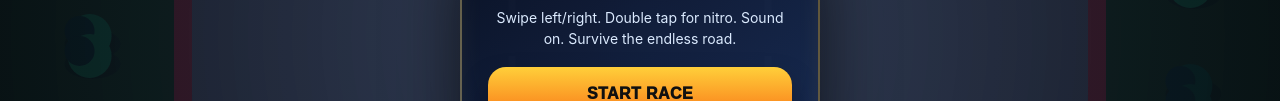
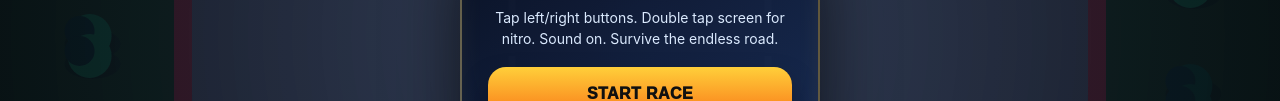
Before and after one commit to jaskrninlove/YumekoRacing, a website: page index.html in a window 1280 px wide. Shown: the part 364-465 px from the top of the page. Drawn offline with Linux system fonts and the light colour scheme.

Commit message:
Update index.html

```diff
--- a/index.html
+++ b/index.html
@@ -10,13 +10,15 @@
 </head>
 <body>
 <canvas id="game"></canvas>
+
 <div id="startScreen" class="screen">
   <div class="panel">
     <h1>🏎 YUMEKO RACING</h1>
-    <p>Swipe left/right. Double tap for nitro. Sound on. Survive the endless road.</p>
+    <p>Tap left/right buttons. Double tap screen for nitro. Sound on. Survive the endless road.</p>
     <button id="startBtn">START RACE</button>
   </div>
 </div>
+
 <div id="gameOverScreen" class="screen hidden">
   <div class="panel">
     <h1>🏁 RACE OVER</h1>
@@ -25,10 +27,12 @@
     <button id="restartBtn" class="dark">RACE AGAIN</button>
   </div>
 </div>
+
 <div id="controls">
-   <button id="leftBtn">◀</button>
-   <button id="rightBtn">▶</button>
+  <button id="leftBtn">◀</button>
+  <button id="rightBtn">▶</button>
 </div>
+
 <script src="game.js"></script>
 </body>
 </html>
```
